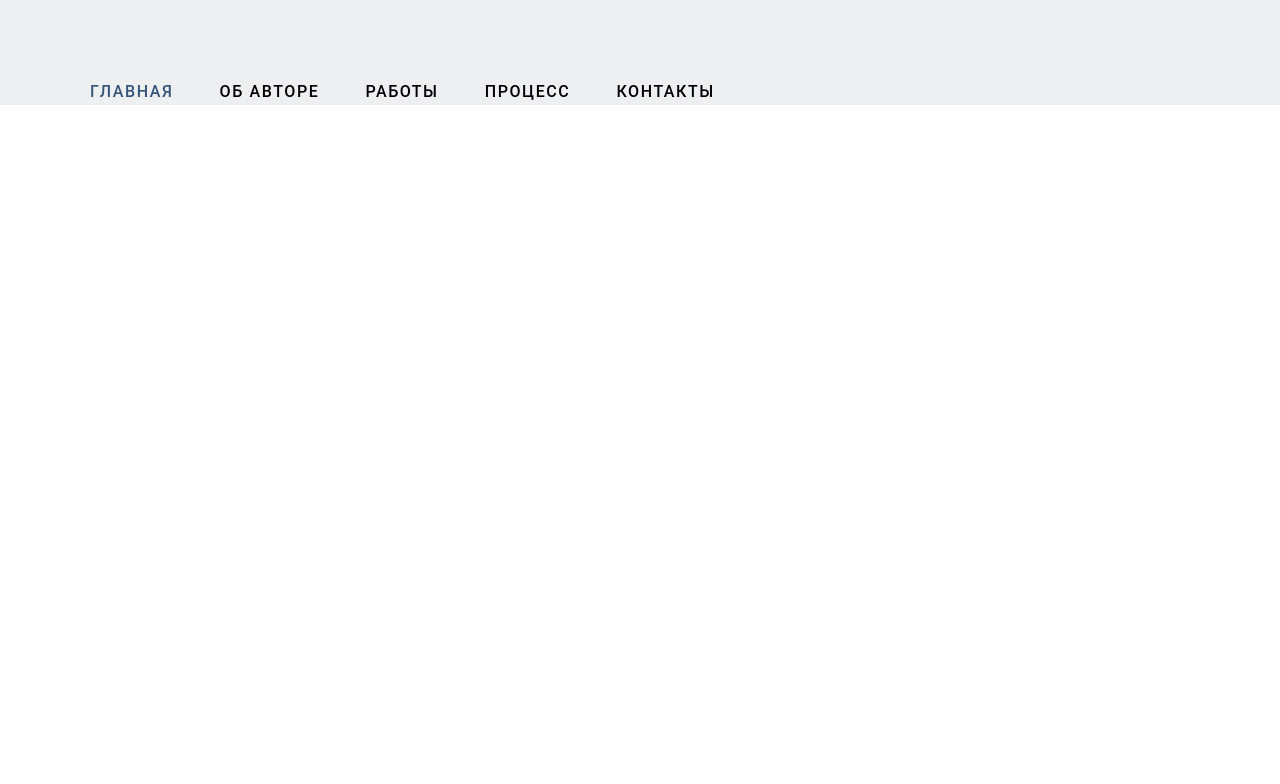
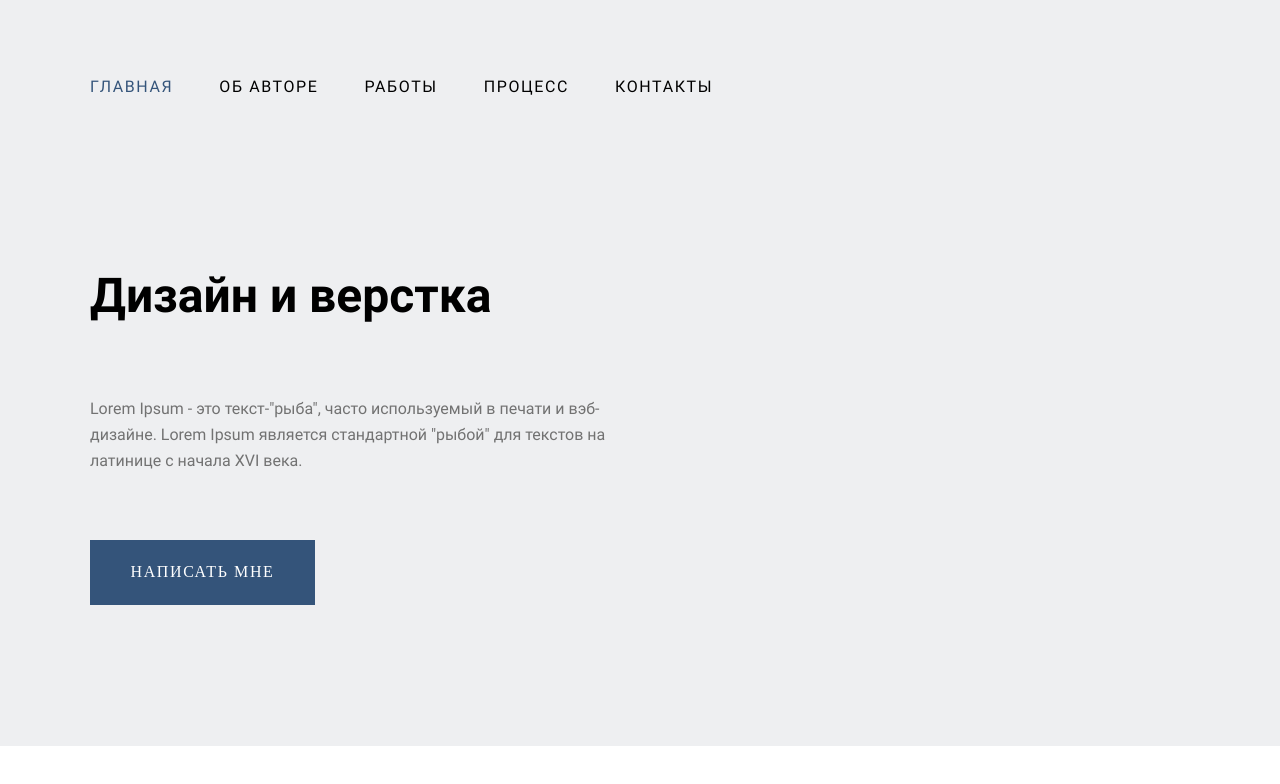
Before and after one commit to Disidd/Homework, a plain HTML site: page index.html in a window 1280 px wide. Drawn offline with Linux system fonts and the light colour scheme.

Commit message:
add first_section

```diff
--- a/index.html
+++ b/index.html
@@ -19,5 +19,18 @@
       </nav>
     </div>
   </header>
+  <main class="main">
+    <section class="first_section">
+      <div class="fix-size-container">
+        <h1 class="main_title">Дизайн и верстка</h1>
+        <p class="text_info">
+          Lorem Ipsum - это текст-"рыба", часто используемый в
+          печати и вэб-дизайне. Lorem Ipsum является стандартной
+          "рыбой" для текстов на латинице с начала XVI века.
+        </p>
+        <button class="button">НАПИСАТЬ МНЕ</button>
+      </div>
+    </section>
+  </main>
 </body>
 </html>
--- a/style/style.css
+++ b/style/style.css
@@ -29,15 +29,12 @@
 }
 
 .header_list a {
-font-family: Roboto;
+font-family: Roboto-regular;
 font-size: 16px;
 font-weight: 500;
-line-height: 26.25px;
 letter-spacing: 0.1em;
 color: black;
 text-decoration: none;
-
-
 }
 
 .header_list .active {
@@ -47,3 +44,45 @@ text-decoration: none;
 .header_list .margin ~ .item {
   margin-left: 42px;
 }
+
+.main_title {
+font-family: Roboto-Bold;
+font-size: 48px;
+font-weight: 500;
+line-height: 78.75px;
+text-align: left;
+padding-top: 162px;
+
+}
+
+.text_info {
+font-family: Roboto-regular;
+font-size: 16px;
+font-weight: 400;
+line-height: 26.25px;
+text-align: left;
+color: #727272;
+width: 540px;
+margin-top: 60px;
+}
+
+.button {
+font-family: RobRoboto-regular;
+font-size: 16px;
+font-weight: 400;
+line-height: 26.25px;
+letter-spacing: 0.1em;
+text-align: center;
+color: #FFFFFF;
+width: 225px;
+height: 65px;
+background-color: #34547A;
+border: none;
+margin-top: 65px;
+margin-bottom: 141px;
+
+}
+
+.main {
+  background-color: #EEEFF1;
+}
```
